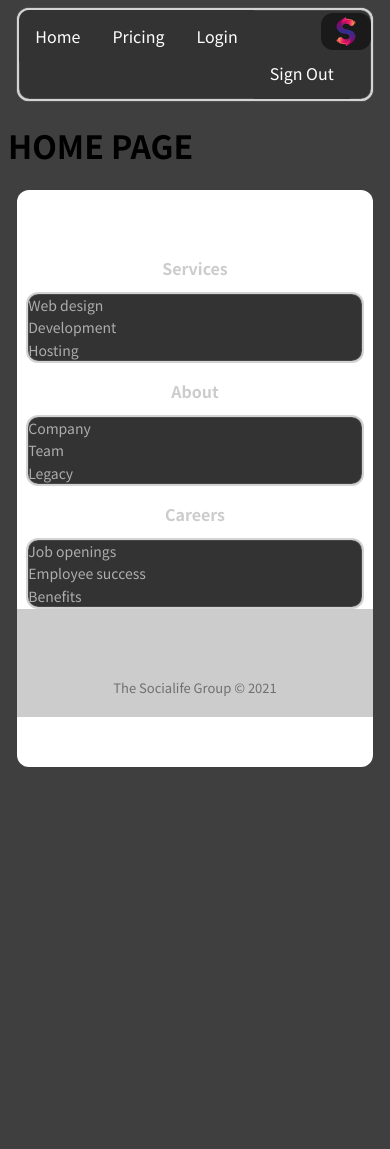
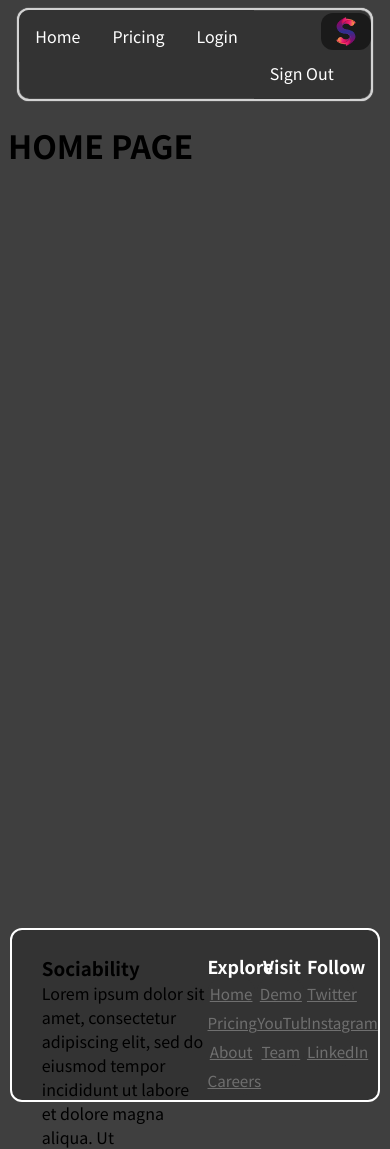
Before and after one commit to villalobos98/React-Tracker, a React (Create React App) app: page / in a window 390 px wide. Before the commit the page ends 844 px from the top, so only its background shows below. Built offline with nearby package versions, Linux system fonts and the light colour scheme.

Commit message:
The footer feature has now been added to all to all levels of the applications, essentially, to all routes.... so far The Filter feature should have been a new branch off of master but I didn't do that, next time I'm working on a feature I'll have that in mind

```diff
--- a/src/App.js
+++ b/src/App.js
@@ -9,6 +9,7 @@ import Home from "./components/Home";
 
 function App() {
   const [date] = useState(new Date());
+
   const expenses = [
     {
       id: 1,
@@ -49,7 +50,6 @@ function App() {
           <Nav />
           <Home />
           <Footer />
-
         </Route>
         <Route exact path="/createExpense">
           <Nav />
@@ -63,13 +63,12 @@ function App() {
         </Route>
         <Route exact path="/login">
           <Nav />
-          <LoginForm></LoginForm>
+          <LoginForm />
           <Footer />
         </Route>
         <Route exact path="/signout"></Route>
       </Switch>
     </BrowserRouter>
-    // {/* <ForgotPassword /> */ }
   );
 }
 
--- /dev/null
+++ b/src/components/ExpenseFilter.js
@@ -0,0 +1,26 @@
+import React from 'react';
+import './styles/ExpenseFilter.css';
+
+const ExpensesFilter = (props) => {
+    const yearChangeHandler = (event) => {
+        // console.log(event.target.value);
+        props.onChangeFilter(event.target.value);
+        console.log(props.selectedYear);
+    }
+
+    return (
+        <div className='expenses-filter'>
+            <div className='expenses-filter__control'>
+                <label>Filter by year</label>
+                <select value={props.selectedYear} onChange={yearChangeHandler}>
+                    <option value='2022'>2022</option>
+                    <option value='2021'>2021</option>
+                    <option value='2020'>2020</option>
+                    <option value='2019'>2019</option>
+                </select>
+            </div>
+        </div >
+    );
+};
+
+export default ExpensesFilter;
--- a/src/components/Expenses.js
+++ b/src/components/Expenses.js
@@ -1,10 +1,18 @@
 import './styles/Expenses.css';
-import React from 'react';
-import ExpenseItem from './ExpenseItem'
-export default function Expenses(props) {
+import React, { useState } from 'react';
+import ExpenseItem from './ExpenseItem';
+import ExpenseFilter from './ExpenseFilter';
 
+const Expenses = (props) => {
+    const [year, setYear] = useState(new Date().getFullYear());
+    const yearChangeHandler = (value) => {
+        setYear(value);
+    }
     return (
-        <div className="expenses">{
+        <div>
+            <ExpenseFilter onChangeFilter={yearChangeHandler} selectedYear={year} />
+            <div className="expenses">
+                {
                     props.items.map((expense) => (
                         <ExpenseItem
                             key={expense.id}
@@ -15,6 +23,7 @@ export default function Expenses(props) {
                     ))
                 }
             </div>
+        </div>
     )
-
 }
+export default Expenses;
--- a/src/components/Footer.js
+++ b/src/components/Footer.js
@@ -1,46 +1,70 @@
 import React from "react";
-import "./styles/Footer.css"
+import "./styles/Footer.css";
+import { Container, Row } from "react-bootstrap";
 
 const Footer = () => {
   return (
-
-    <div class="footer-clean">
-      <footer>
-        <div class="container">
-          <div class="row">
-            <div class="col-sm">
-              <h3>Services</h3>
+    <footer>
+      <Container>
+        <Row>
+          <div id="c">
+            <h3>Sociability</h3>
+            <p>
+              Lorem ipsum dolor sit amet, consectetur adipiscing elit, sed do
+              eiusmod tempor incididunt ut labore et dolore magna aliqua. Ut
+            </p>
+          </div>
+          <div className="links">
+            <div className="column">
+              <h3>Explore</h3>
               <ul>
-                <li><a href="#">Web design</a></li>
-                <li><a href="#">Development</a></li>
-                <li><a href="#">Hosting</a></li>
+                <li>
+                  <a href="#Home">Home</a>
+                </li>
+                <li>
+                  <a href="#Pricing">Pricing</a>
+                </li>
+                <li>
+                  <a href="#About Us">About</a>
+                </li>
+                <li>
+                  <a href="#Careers">Careers</a>
+                </li>
               </ul>
             </div>
-            <div class="col-sm">
-              <h3>About</h3>
+            <div className="column">
+              <h3>Visit</h3>
               <ul>
-                <li><a href="#">Company</a></li>
-                <li><a href="#">Team</a></li>
-                <li><a href="#">Legacy</a></li>
+                <li>
+                  <a href="#demo">Demo</a>
+                </li>
+                <li>
+                  <a href="#youtube">YouTube</a>
+                </li>
+                <li>
+                  <a href="#team">Team</a>
+                </li>
               </ul>
             </div>
-            <div className="col-sm">
-              <h3>Careers</h3>
+            <div className="column">
+              <h3>Follow</h3>
               <ul>
-                <li><a href="#">Job openings</a></li>
-                <li><a href="#">Employee success</a></li>
-                <li><a href="#">Benefits</a></li>
+                <li>
+                  <a href="#twitter">Twitter</a>
+                </li>
+                <li>
+                  <a href="#instagram">Instagram</a>
+                </li>
+                <li>
+                  <a href="#linkedIn">LinkedIn</a>
+                </li>
               </ul>
             </div>
-            <div class="col-lg-3 item social"><a href="#"><i class="icon ion-social-facebook"></i></a><a href="#"><i class="icon ion-social-twitter"></i></a><a href="#"><i class="icon ion-social-snapchat"></i></a><a href="#"><i class="icon ion-social-instagram"></i></a>
-              <p class="copyright">The Socialife Group © 2021</p>
-            </div>
           </div>
-        </div>
-      </footer>
-    </div>
-
+        </Row>
+      </Container>
+    </footer>
   );
-}
+};
 
 export default Footer;
--- /dev/null
+++ b/src/components/styles/ExpenseFilter.css
@@ -0,0 +1,27 @@
+.expenses-filter {
+  color: white;
+  width: 50rem;
+  max-width: 95%;
+  margin-left: auto;
+  margin-right: auto;
+}
+
+.expenses-filter__control {
+  display: flex;
+  max-width: 100%;
+  align-items: center;
+  justify-content: space-between;
+  margin: 1rem 0;
+}
+
+.expenses-filter label {
+  font-weight: bold;
+  margin-bottom: 0.5rem;
+}
+
+.expenses-filter select {
+  font: inherit;
+  padding: 0.5rem 3rem;
+  font-weight: bold;
+  border-radius: 6px;
+}
--- a/src/components/styles/Footer.css
+++ b/src/components/styles/Footer.css
@@ -1,98 +1,151 @@
-* {
-  -webkit-font-smoothing: antialiased;
+footer {
+  position: absolute;
+  max-width: 95%;
+  width: 50rem;
+  box-sizing: border-box;
+  border: 2px solid white;
+  padding: 5px;
+  border-radius: 12px;
+  background-color: #333;
+  margin-left: auto;
+  margin-right: auto;
+  left: 0;
+  right: 0;
+  top: 105%;
 }
 
-.footer-clean {
-  padding: 50px 0;
-  background-color: #fff;
-  color: #ccc;
-  max-width: 95%;
-  width: 50rem;
-  margin-left: auto;
-  margin-right: auto;
-  border-radius: 12px;
+footer a {
+  color: #bbb;
 }
 
-.footer-clean .col-sm h3 {
+footer > h2 {
   justify-content: center;
+  text-align: right;
+}
+footer .links {
+  float: right;
+  width: 40%;
+  font-size: 0.95em;
+  color: white;
   text-align: center;
-}
-
-.footer-clean h3 {
-  margin-bottom: 12px;
-  font-weight: bold;
-  font-size: 16px;
-}
-
-.footer-clean ul {
-  padding: 0;
-  list-style: none;
-  line-height: 1.6;
-  font-size: 14px;
+  text-decoration: none;
+  padding-bottom: 0;
   margin-bottom: 0;
 }
-
-.footer-clean ul a {
-  color: inherit;
-  text-decoration: none;
-  opacity: 0.8;
+footer .column {
+  float: left;
+  width: 33.33%;
 }
-
-.footer-clean ul a:hover {
-  opacity: 1;
+#c {
+  float: left;
+  width: 50%;
+  position: absolute;
 }
-
-.footer-clean .item .social {
-  text-align: right;
+.row {
+  padding-right: 25px;
+  padding-left: 25px;
 }
-
-.footer-clean .copyright .row {
-  justify-content: right;
+/* Clear floats after the columns */
+.row:after {
+  content: "";
+  display: table;
+  clear: both;
 }
-
-@media (max-width: 580px) {
-  .footer-clean .item {
-    text-align: center;
-    padding-bottom: 20px;
-    color: #333;
-    background-color: #ccc;
+footer .links ul li {
+  list-style: none;
+}
+footer .links ul li a {
+  color: #6f6f6f;
+  line-height: 1.9em;
+}
+/*
+@media screen and (max-width: 1599px) {
+  footer .top .links {
+    width: 45%;
+  }
+  footer .top .about {
+    width: 55%;
+  }
+  footer .top .about .icons > div span {
+    min-width: auto;
   }
 }
-
-.footer-clean .item.social > a {
-  font-size: 24px;
-  width: 40px;
-  height: 40px;
-  line-height: 40px;
-  display: inline-block;
-  text-align: center;
-  border-radius: 1000%;
-  border: 1px solid #ccc;
-  margin-left: 10px;
-  margin-top: 22px;
-  color: inherit;
-  opacity: 0.75;
-}
-
-.footer-clean .item.social > a:hover {
-  opacity: 0.9;
-}
-
-@media (max-width: 991px) {
-  .footer-clean .item.social > a {
-    margin-top: 40px;
+@media screen and (max-width: 1365px) {
+  footer .top .links {
+    width: 50%;
+  }
+  footer .top .about {
+    width: 50%;
   }
 }
+@media screen and (max-width: 992px) {
+  footer .logo {
+    display: block;
+    margin-left: auto;
+    margin-right: auto;
+  }
+  footer .top .links {
+    width: 100%;
+    margin: 10px 0;
+  }
+  footer .top .about {
+    width: 100%;
+    margin: 10px 0;
+  }
+} */
 
-@media (max-width: 767px) {
-  .footer-clean .item.social > a {
-    margin-top: 10px;
+@media screen and (max-width: 580px) {
+  footer {
+    margin-left: auto;
+    margin-right: auto;
+    max-width: 95%;
+    top: 110%;
+  }
+  footer .links {
+    float: right;
+    width: 50%;
+    font-size: 0.95em;
+    color: white;
+    text-align: center;
+    text-decoration: none;
+    padding-bottom: 0;
+    margin-bottom: 0;
+  }
+  footer .column {
+    float: left;
+    width: 30%;
+  }
+  footer h2 {
+    justify-content: center;
+    text-align: right;
+  }
+  footer .links ul li {
+    list-style: none;
+    padding-left: 0;
+  }
+  #c {
+    float: left;
+    width: 45%;
+    position: absolute;
+    height: 50%;
+  }
+  h3 {
+    padding-bottom: 0;
+    margin-bottom: 0;
+  }
+  .row {
+    padding-right: 0;
+  }
+  ul {
+    border: None;
+    border-radius: None;
+    box-shadow: None;
+    overflow: visible;
+    padding: 0;
+    margin-left: 0;
+  }
+  p {
+    padding: 0;
+    margin: 0;
   }
 }
-
-.footer-clean .copyright {
-  margin-top: 14px;
-  margin-bottom: 0;
-  font-size: 13px;
-  opacity: 0.6;
-}
--- a/src/components/styles/Navbar.css
+++ b/src/components/styles/Navbar.css
@@ -18,7 +18,7 @@
 }
 
 .topnav img {
-  width: 10%;
+  width: 8%;
   float: right;
   border-radius: 12px;
   height: auto;
```
Lines whose indentation alone changed are shown as unchanged.
